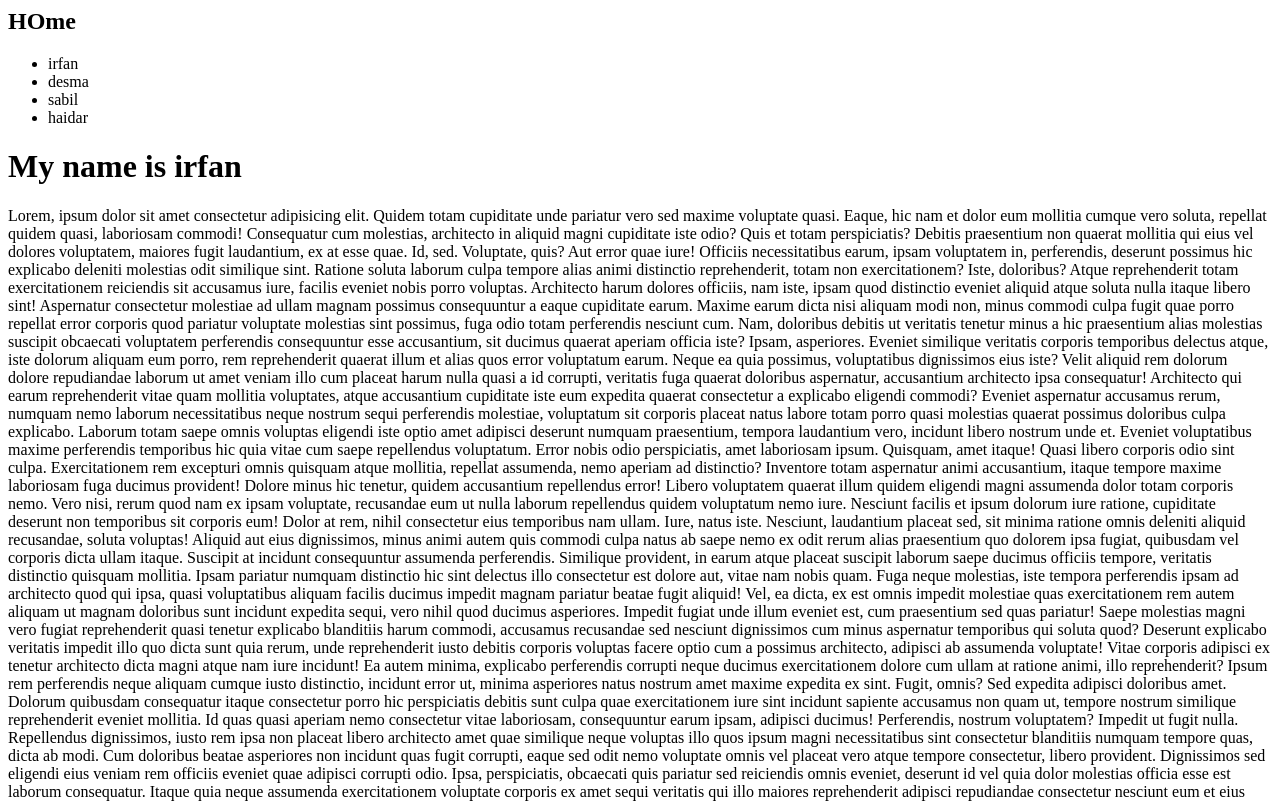
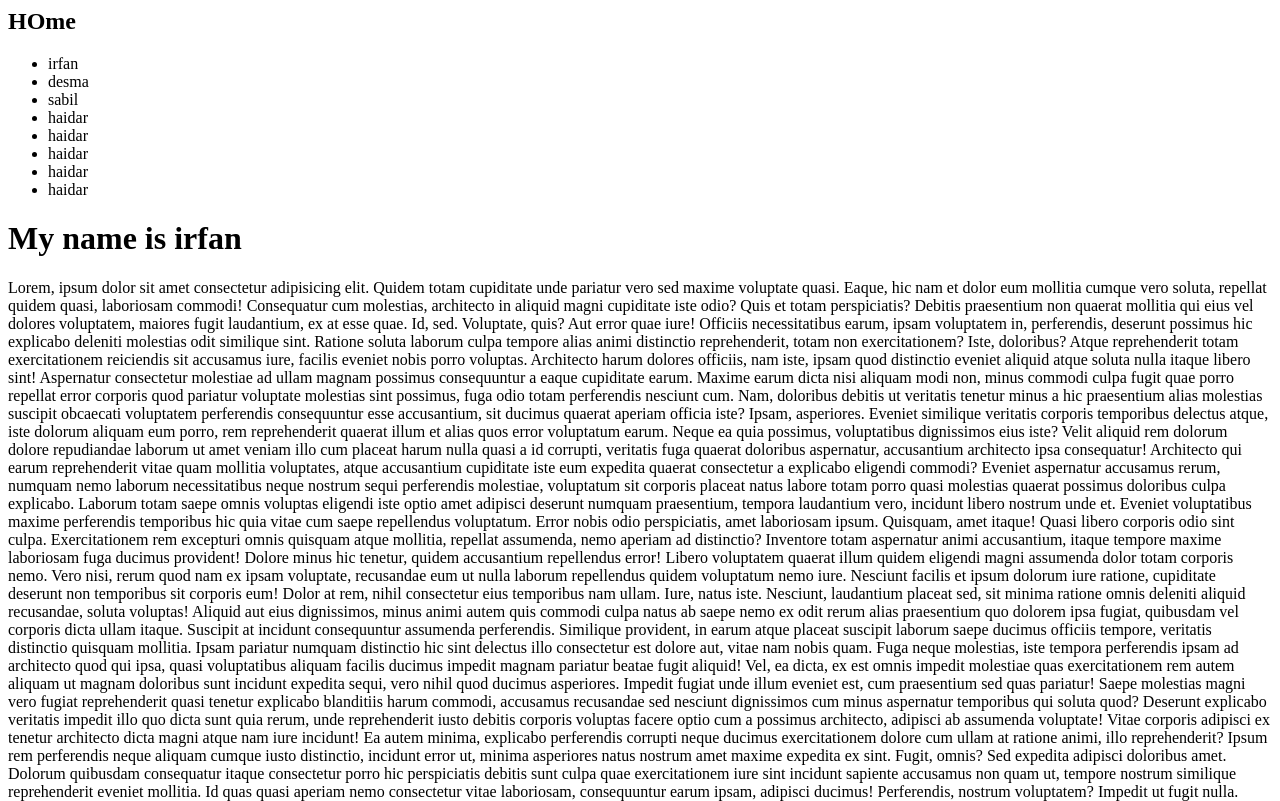
Before and after one commit to M-Irfann/M-Irfann.github.io, a plain HTML site: page index.html in a window 1280 px wide. Shown: the top 801 px of the page. Drawn offline with Linux system fonts and the light colour scheme.

Commit message:
Update index.html
add li

```diff
--- a/index.html
+++ b/index.html
@@ -12,6 +12,10 @@
         <li>desma</li>
         <li>sabil</li>
         <li>haidar</li>
+        <li>haidar</li>
+        <li>haidar</li>
+        <li>haidar</li>
+        <li>haidar</li>
     </ul>
     <h1>My name is irfan</h1>
 
```
